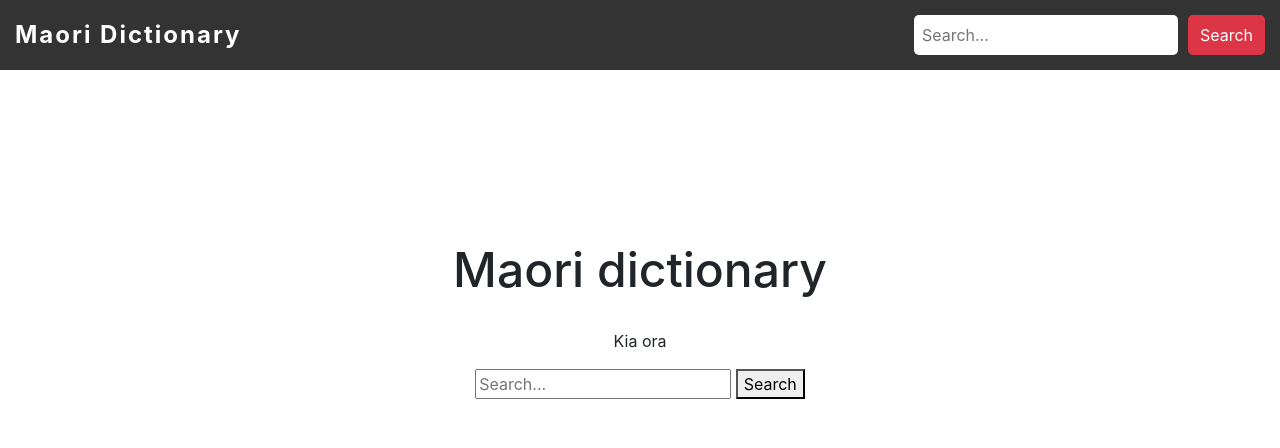
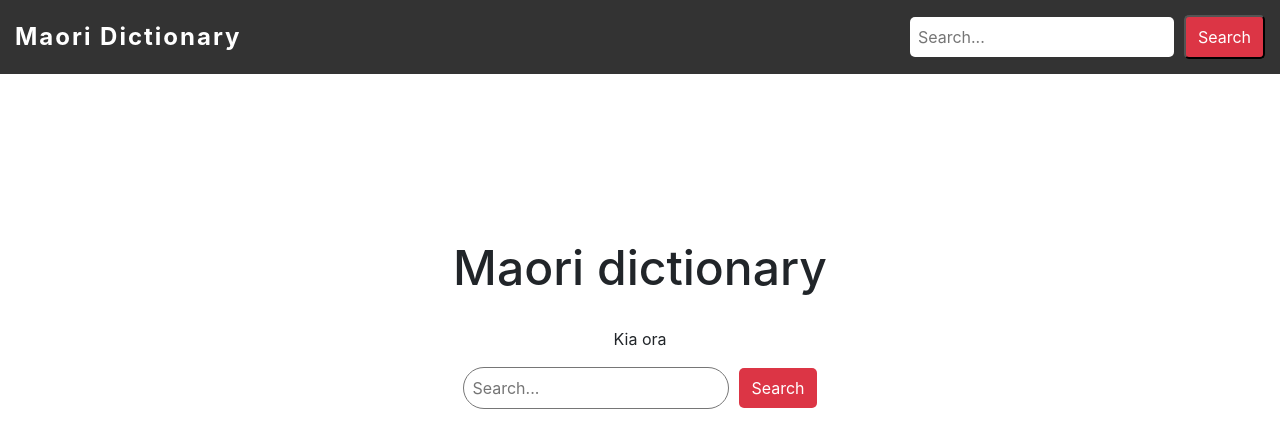
Before and after one commit to egomm/MaoriDictionary, a Flask app: page / in a window 1280 px wide. Shown: the top 448 px of the page. Run offline with Flask 2, Linux system fonts and the light colour scheme.

Commit message:
need to make the search box biggers

```diff
--- a/app.py
+++ b/app.py
@@ -4,7 +4,7 @@ app = Flask(__name__)
 
 
 @app.route('/')
-def hello_world():  # put application's code here
+def home():  # put application's code here
     return render_template('home.html')
 
 
--- a/static/style.css
+++ b/static/style.css
@@ -33,6 +33,33 @@
 .header .search-box button {
     background-color: #dc3545;
     color: #fff;
+    padding: 8px 12px;
+    border-radius: 5px;
+    font-size: 16px;
+    cursor: pointer;
+}
+
+/* Main search in the centre */
+.main-content .centre-search {
+    display: flex;
+    flex-direction: row;
+    align-items: center;
+}
+
+.main-content .centre-search input[type="text"] {
+    padding: 8px;
+    border-radius: 50px;
+    outline-style: hidden;
+    border-style: groove;
+    border-width: thin;
+    outline-width: thick;
+    font-size: 16px;
+    margin-right: 10px;
+}
+
+.main-content .centre-search button {
+    background-color: #dc3545;
+    color: #fff;
     border: none;
     padding: 8px 12px;
     border-radius: 5px;
```
